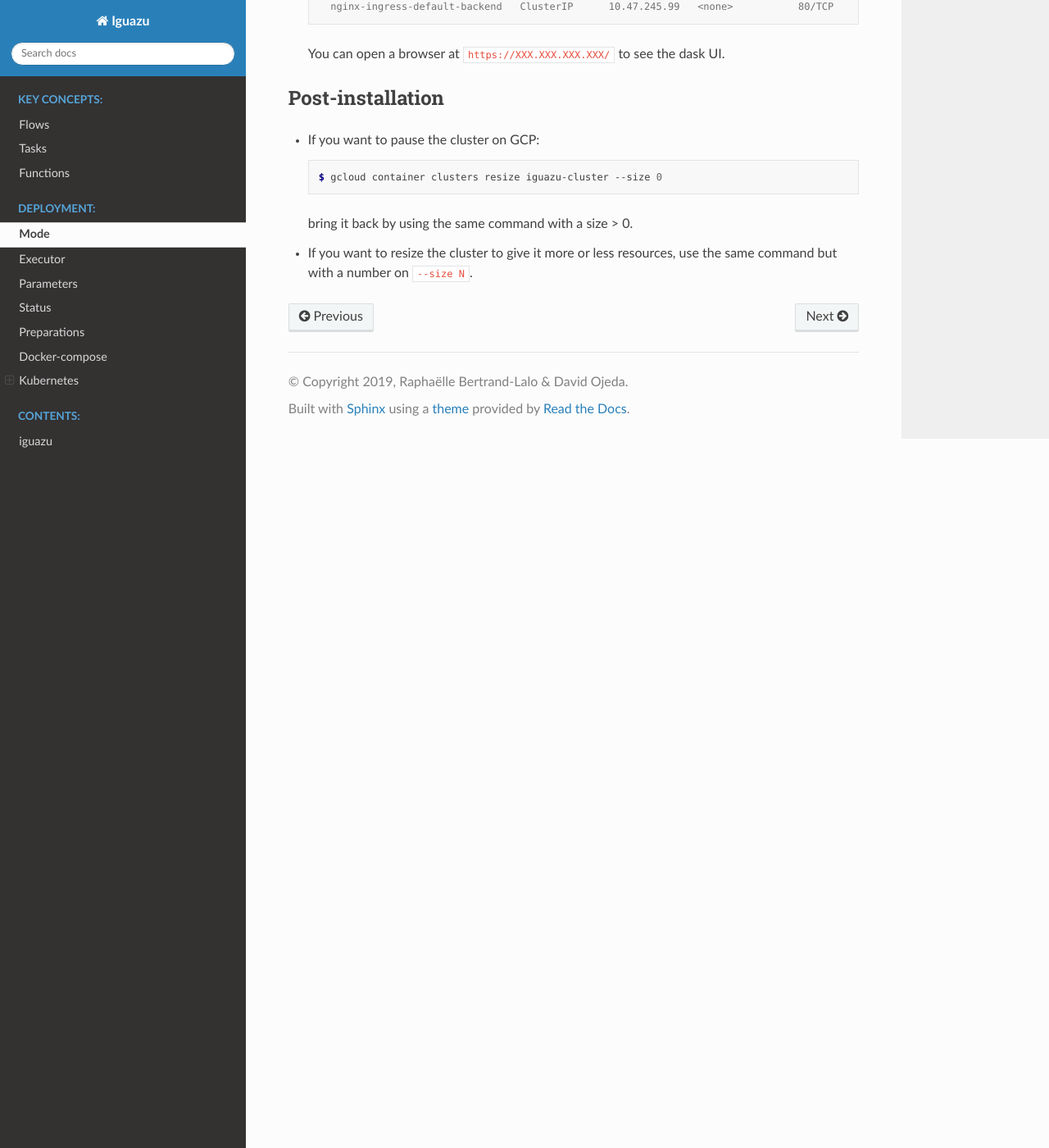
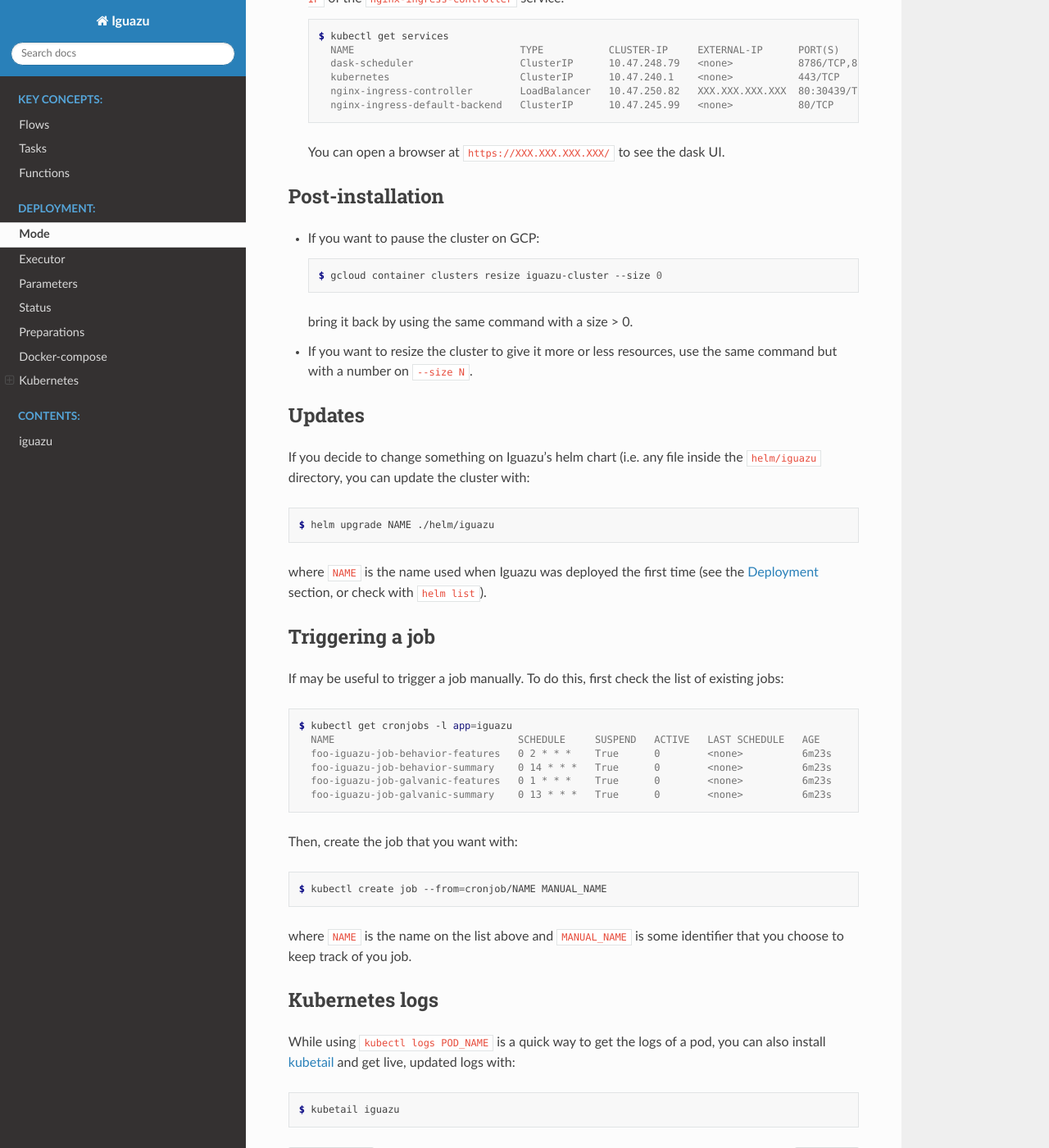
Before and after one commit to bertrandlalo/prefect_jobs, a Sphinx documentation site: the page built from docs/source/deployment.rst, in a window 1280 px wide and 1400 px high, scrolled down 3580 px. Shown: the whole window at 82% size. Built offline with Sphinx 7.4.7 and the Read the Docs theme 2.0.0, drawn with Linux system fonts in a browser that asks for light colours; some of the changed text lies outside the part shown.

Commit message:
Add check of sampling frequency and complete some deployment docs
Addresses comment on why #44 came to happen because the uniform sampling is too
relaxed.

Also added more info on cluster deployment documentation

```diff
--- a/docs/source/deployment.rst
+++ b/docs/source/deployment.rst
@@ -120,14 +120,19 @@
 
       $ gcloud container clusters create iguazu --num-nodes=1 --machine-type=n1-standard-4
 
-   On either case, make sure that you have ``kubectl`` installed and that you are
+   Optionally, we can add cluster auto scaling to create nodes as the cluster
+   needs it, with the options
+   ``--enable-autoscaling --min-nodes=1 --max-nodes=N``, where ``N`` is the
+   maximum number of nodes.
+
+   Make sure that you have ``kubectl`` installed and that you are
    using the cluster you just created:
 
    .. code-block:: console
 
-      $ kubectl config get-context
-      CURRENT   NAME                                       CLUSTER                                    AUTHINFO                                   NAMESPACE
-      *         gke_quetzal-omind_europe-west1-c_iguazu    gke_quetzal-omind_europe-west1-c_iguazu    gke_quetzal-omind_europe-west1-c_iguazu
+    $ kubectl config get-context
+    CURRENT   NAME                                       CLUSTER                                    AUTHINFO                                   NAMESPACE
+    *         gke_quetzal-omind_europe-west1-c_iguazu    gke_quetzal-omind_europe-west1-c_iguazu    gke_quetzal-omind_europe-west1-c_iguazu
 
 4. Install `Helm <https://helm.sh/>`_ on your local computer.  In general,
    follow the `installing helm guide <https://helm.sh/docs/using_helm/#installing-helm>`_.
@@ -173,14 +178,18 @@
 
    .. code-block:: console
 
-      $ helm install --name somename \
+      $ helm install --name NAME \
           --set-string quetzal.username=USERNAME \
           --set-string quetzal.password=PASSWORD \
           ./helm/iguazu
 
-   where ``somename`` is an optional name to keep track of helm applications,
+   where ``NAME`` is an optional name to keep track of helm applications,
    ``USERNAME`` and ``PASSWORD`` are the Quetzal user and password that will
    be used by Iguazu to run its scheduled flows.
+
+   Since we like *Iguazu* as the name of this project, I suggest we use a theme
+   here like `names of rivers in alphabetic order <https://en.wikipedia.org/wiki/List_of_rivers_by_length>`_
+   (amazon for our first deployment, bluenile when we decide to make a second one, etc.)
 
 2. Get the scheduler service external IP if you want to see the UI. It will be
    listed on the ``EXTERNAL-IP`` of the ``nginx-ingress-controller`` service.
@@ -211,3 +220,53 @@
 
 * If you want to resize the cluster to give it more or less resources, use the
   same command but with a number on ``--size N``.
+
+Updates
+-------
+
+If you decide to change something on Iguazu's helm chart (i.e. any file inside
+the ``helm/iguazu`` directory, you can update the cluster with:
+
+.. code-block:: console
+
+ $ helm upgrade NAME ./helm/iguazu
+
+where ``NAME`` is the name used when Iguazu was deployed the first time
+(see the Deployment_ section, or check with ``helm list``).
+
+
+Triggering a job
+----------------
+
+If may be useful to trigger a job manually. To do this, first check the list of
+existing jobs:
+
+.. code-block:: console
+
+ $ kubectl get cronjobs -l app=iguazu
+   NAME                               SCHEDULE     SUSPEND   ACTIVE   LAST SCHEDULE   AGE
+   foo-iguazu-job-behavior-features   0 2 * * *    True      0        <none>          6m23s
+   foo-iguazu-job-behavior-summary    0 14 * * *   True      0        <none>          6m23s
+   foo-iguazu-job-galvanic-features   0 1 * * *    True      0        <none>          6m23s
+   foo-iguazu-job-galvanic-summary    0 13 * * *   True      0        <none>          6m23s
+
+Then, create the job that you want with:
+
+.. code-block:: console
+
+ $ kubectl create job --from=cronjob/NAME MANUAL_NAME
+
+where ``NAME`` is the name on the list above and ``MANUAL_NAME`` is some
+identifier that you choose to keep track of you job.
+
+
+Kubernetes logs
+---------------
+
+While using ``kubectl logs POD_NAME`` is a quick way to get the logs of a pod,
+you can also install `kubetail <https://github.com/johanhaleby/kubetail>`_ and
+get live, updated logs with:
+
+.. code-block:: console
+
+ $ kubetail iguazu
--- a/iguazu/__init__.py
+++ b/iguazu/__init__.py
@@ -1,3 +1,3 @@
-__version__ = '0.1.1'
+__version__ = '0.1.2'
 
 from .recipes import registry
--- a/setup.py
+++ b/setup.py
@@ -52,7 +52,7 @@
             'iguazu = iguazu.cli.main:cli',
         ],
     },
-    version='0.1.1',  # TODO: use versioneer
+    version='0.1.2',  # TODO: use versioneer
 )
 
 setup(**setup_args)
```
Also changed, not shown: 3 other files.
